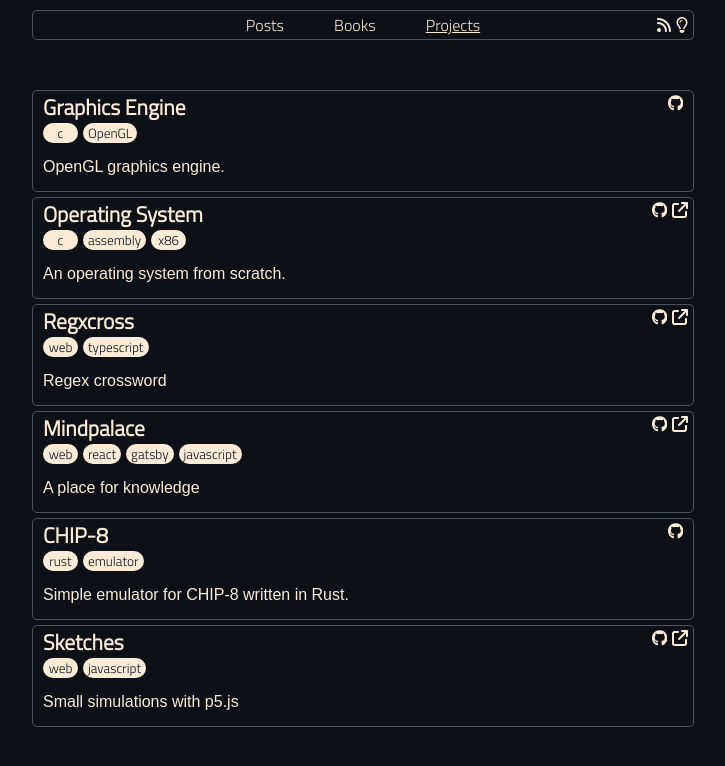
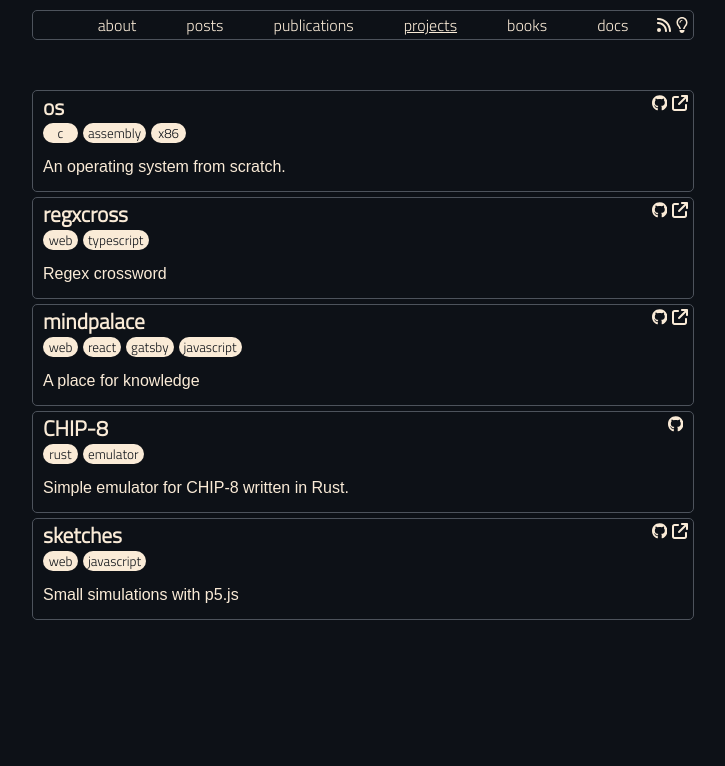
Before and after one commit to Zonotora/zonotora.github.io, a Next.js app: page /projects in a window 1280 px wide. Shown: the top 766 px of the page, without its empty margins (277-1002 px from the left). Built offline with nearby package versions, Linux system fonts and the light colour scheme; a web font is replaced by a local one.

Commit message:
Add more tabs

```diff
--- a/components/header.tsx
+++ b/components/header.tsx
@@ -32,7 +32,7 @@ const dark = (
 
 const Header = ({ active }: Props) => {
   const { darkmode, setDarkmode } = useContext(UserContext);
-  const links = ["posts", "books", "projects"];
+  const links = ["about", "posts", "publications", "projects", "books", "docs"];
 
   const capitalize = (name: string) =>
     name.charAt(0).toUpperCase() + name.slice(1);
@@ -47,11 +47,11 @@ const Header = ({ active }: Props) => {
         {links.map((link) =>
           link === active ? (
             <span key={link} style={{ textDecoration: "underline" }}>
-              <Link href={`/${link}`}>{capitalize(link)}</Link>
+              <Link href={`/${link}`}>{link}</Link>
             </span>
           ) : (
             <Link key={link} href={`/${link}`}>
-              {capitalize(link)}
+              {link}
             </Link>
           )
         )}
--- a/data/projects.json
+++ b/data/projects.json
@@ -1,27 +1,20 @@
 [
   {
-    "title": "Graphics Engine",
-    "description": "OpenGL graphics engine.",
-    "tags": ["c", "OpenGL"],
-    "link": "",
-    "githubLink": "https://github.com/Zonotora/ngine"
-  },
-  {
-    "title": "Operating System",
+    "title": "os",
     "description": "An operating system from scratch.",
     "tags": ["c", "assembly", "x86"],
     "link": "os/book/index.html",
     "githubLink": "https://github.com/Zonotora/os"
   },
   {
-    "title": "Regxcross",
+    "title": "regxcross",
     "description": "Regex crossword",
     "tags": ["web", "typescript"],
     "link": "regxcross",
     "githubLink": "https://github.com/Zonotora/regxcross"
   },
   {
-    "title": "Mindpalace",
+    "title": "mindpalace",
     "description": "A place for knowledge",
     "tags": ["web", "react", "gatsby", "javascript"],
     "link": "mindpalace",
@@ -35,7 +28,7 @@
     "githubLink": "https://github.com/Zonotora/chip-8"
   },
   {
-    "title": "Sketches",
+    "title": "sketches",
     "description": "Small simulations with p5.js",
     "tags": ["web", "javascript"],
     "link": "sketches",
```
Also changed, not shown: data/books.json (+12 -1 lines), pages/about/index.tsx (added, +12 -0 lines), pages/docs/index.tsx (added, +12 -0 lines), pages/publications/index.tsx (added, +12 -0 lines).
